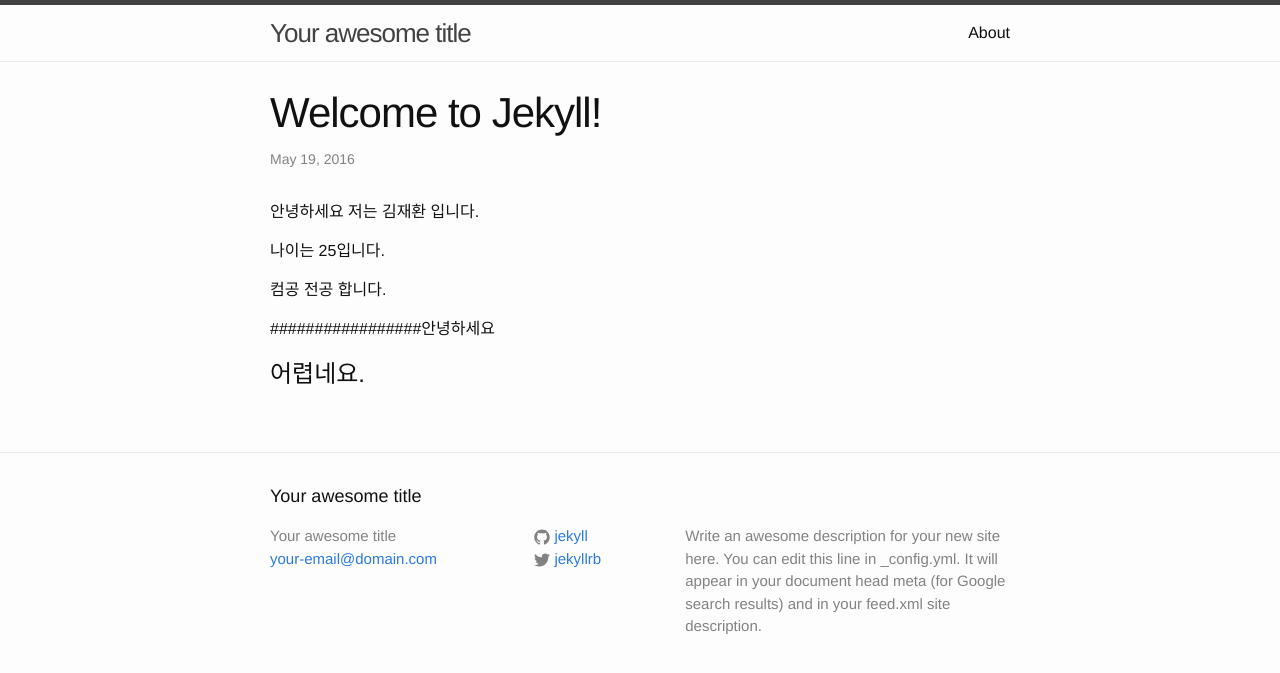
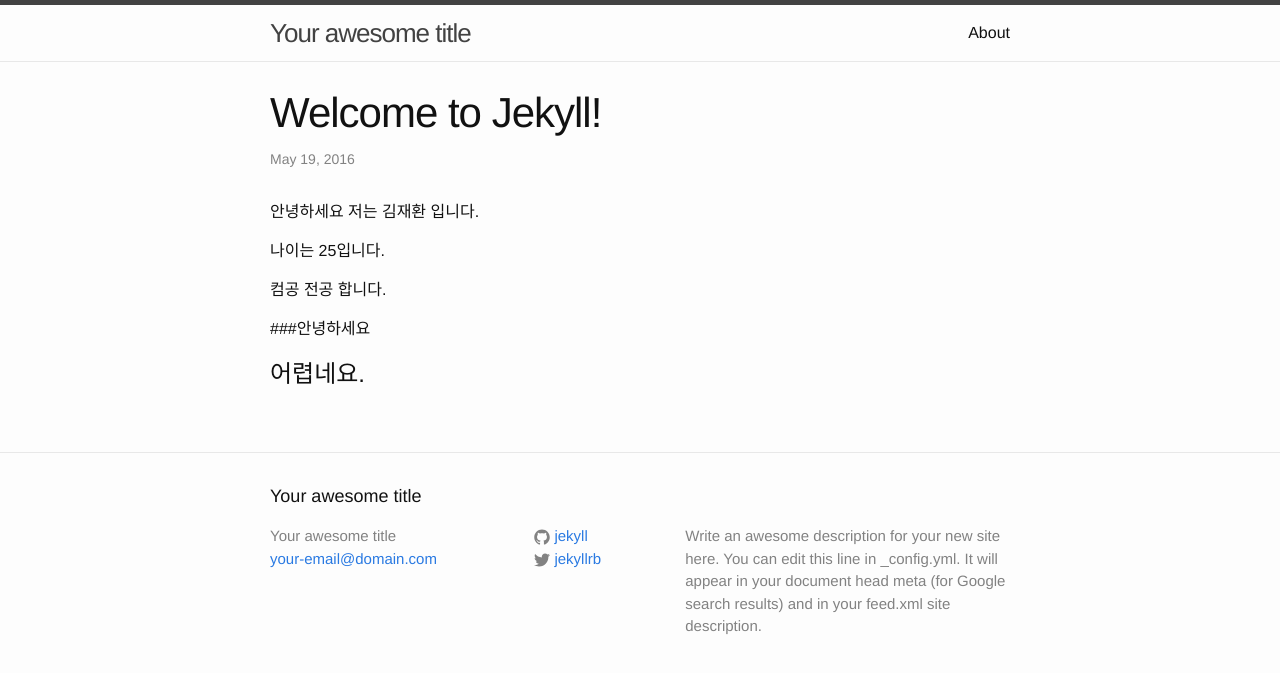
Before and after one commit to jhkc/jhkc.github.com, a Jekyll site: the page built from _posts/2016-05-19-welcome-to-jekyll.markdown, in a window 1280 px wide. Shown: the top 673 px of the page. Built offline with Jekyll 4.4.1, drawn with Linux system fonts in a browser that asks for light colours.

```diff
--- a/_posts/2016-05-19-welcome-to-jekyll.markdown
+++ b/_posts/2016-05-19-welcome-to-jekyll.markdown
@@ -10,7 +10,7 @@ categories: jekyll update
 
 컴공 전공 합니다.
 
-#################안녕하세요
+###안녕하세요
 
 # 어렵네요.
 
```
